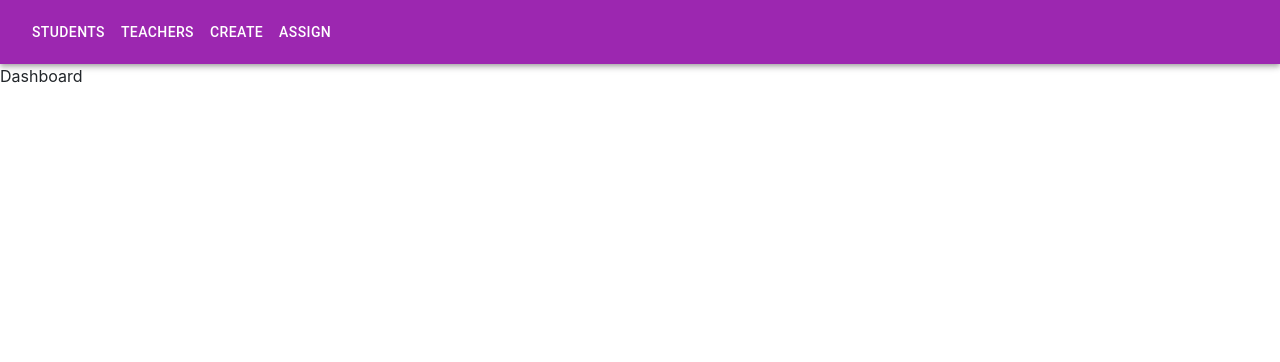
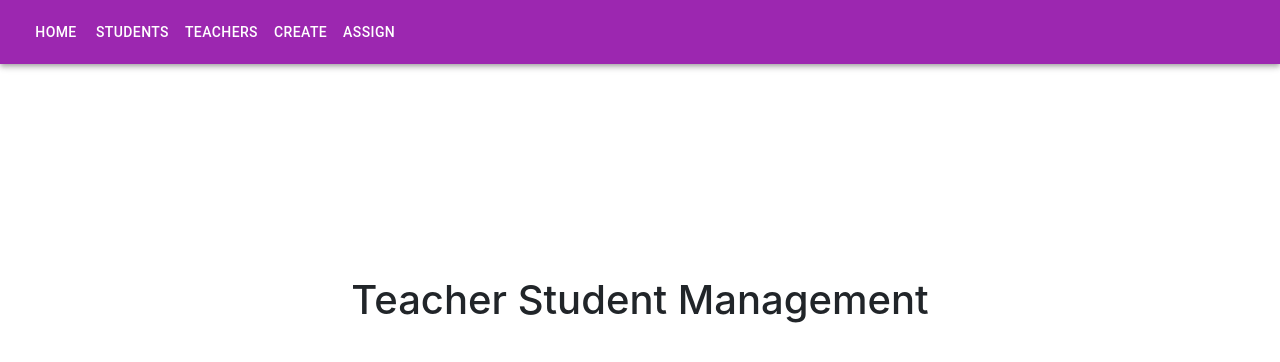
Before and after one commit to peekeah/teacher-student-management, a React (Create React App) app: page / in a window 1280 px wide. Shown: the top 362 px of the page. Built offline with nearby package versions, Linux system fonts and the light colour scheme.

Commit message:
added home button in navbar

```diff
--- a/src/components/Dashboard.js
+++ b/src/components/Dashboard.js
@@ -3,7 +3,9 @@ import React from "react";
 function Dashboard() {
   return (
     <>
-      <p>Dashboard</p>
+      <div className="mx-auto d-flex justify-content-center align-items-center" style={{height: '60vh'}}>
+        <h1>Teacher Student Management</h1>
+      </div>
     </>
   );
 }
--- a/src/components/Navbar.js
+++ b/src/components/Navbar.js
@@ -13,13 +13,11 @@ function Navbar() {
       <Box sx={{ flexGrow: 1 }}>
         <AppBar position="static" color="secondary">
           <Toolbar>
+            <Button onClick={() => navigate("/")} color="inherit">Home</Button>
             <Button onClick={() => navigate("/students")} color="inherit">Students</Button>
             <Button onClick={() => navigate("/teachers")} color="inherit">teachers</Button>
             <Button onClick={() => navigate("/create")} color="inherit">create</Button>
             <Button onClick={() => navigate("/assign")} color="inherit">assign</Button>
-            {/* <Button color="inherit">Teachers</Button>
-            <Button onClick={() => navigate("/createstudent")} color="inherit">Create</Button>
-            <Button onClick={() => navigate("/createteacher")} color="inherit">Assign</Button> */}
           </Toolbar>
         </AppBar>
       </Box>
--- a/src/components/Students.js
+++ b/src/components/Students.js
@@ -8,7 +8,6 @@ import {
   TableHead,
   TableRow,
 } from "@mui/material";
-// import DeleteIcon from '@mui/icons-material/Delete';
 import axios from "axios";
 
 function Students() {
@@ -30,7 +29,6 @@ function Students() {
                 <TableCell>Name</TableCell>
                 <TableCell>Age</TableCell>
                 <TableCell>City</TableCell>
-                {/* <TableCell>Actions</TableCell> */}
               </TableRow>
             </TableHead>
             <TableBody>
@@ -42,11 +40,9 @@ function Students() {
                   <TableCell component="th" scope="row">
                     {item.id}
                   </TableCell>
-                  {/* <TableCell align="right">{item.name}</TableCell> */}
                   <TableCell>{item.name}</TableCell>
                   <TableCell>{item.age}</TableCell>
                   <TableCell>{item.city}</TableCell>
-                  {/* <TableCell><></></TableCell> */}
                 </TableRow>
               ))}
             </TableBody>
--- a/src/components/Teachers.js
+++ b/src/components/Teachers.js
@@ -29,7 +29,6 @@ function Teachers() {
                 <TableCell>Name</TableCell>
                 <TableCell>Age</TableCell>
                 <TableCell>City</TableCell>
-                {/* <TableCell>Actions</TableCell> */}
               </TableRow>
             </TableHead>
             <TableBody>
@@ -41,11 +40,9 @@ function Teachers() {
                   <TableCell component="th" scope="row">
                     {item.id}
                   </TableCell>
-                  {/* <TableCell align="right">{item.name}</TableCell> */}
                   <TableCell>{item.name}</TableCell>
                   <TableCell>{item.age}</TableCell>
                   <TableCell>{item.city}</TableCell>
-                  {/* <TableCell><></></TableCell> */}
                 </TableRow>
               ))}
             </TableBody>
```
